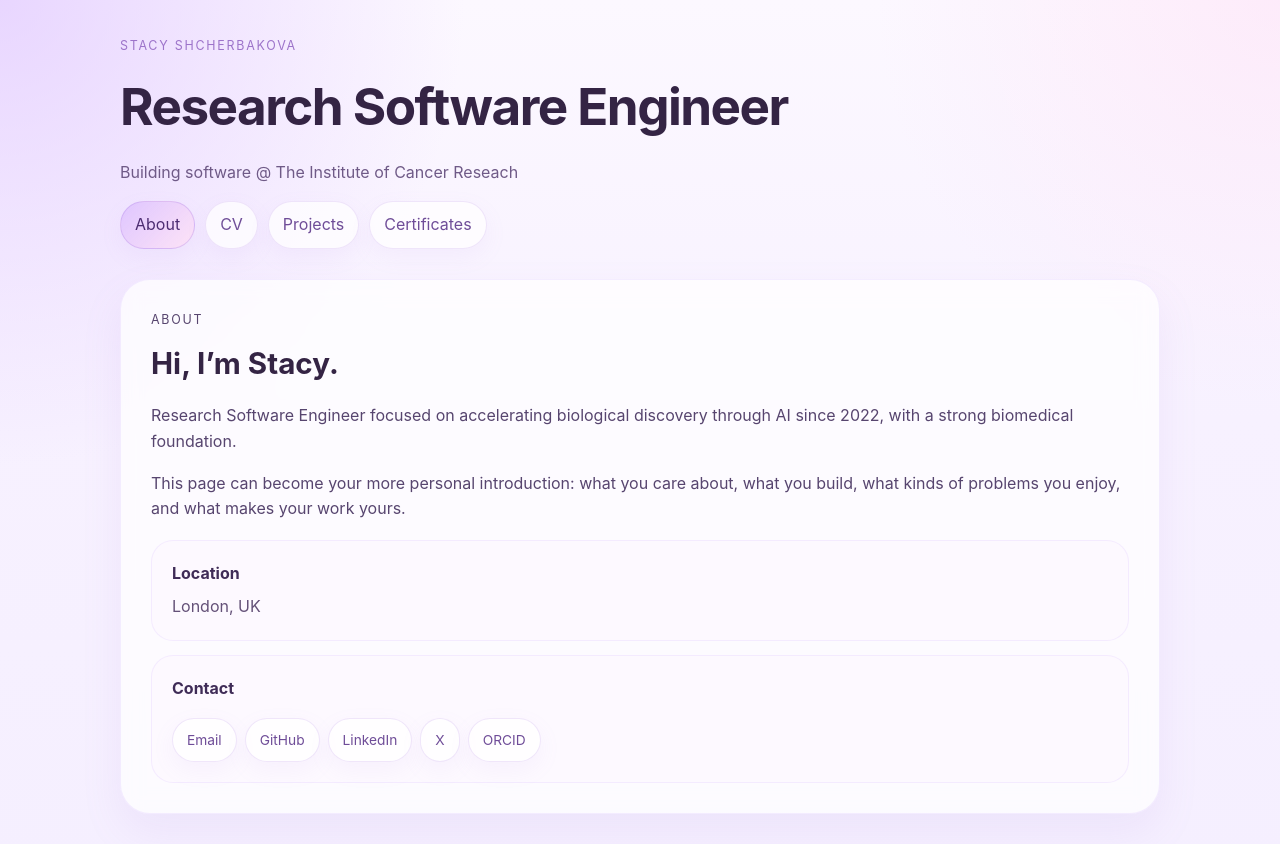
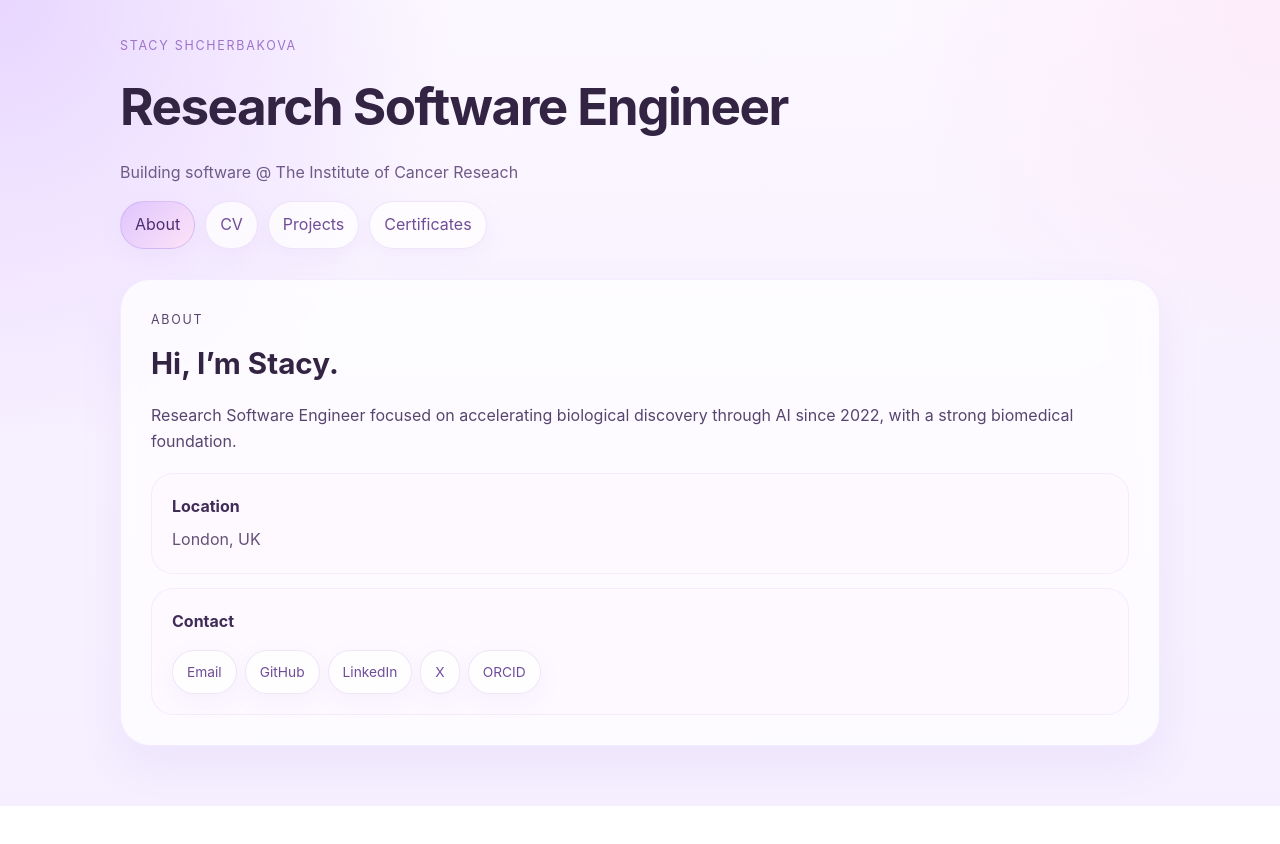
Before and after one commit to stacyshcherbakova/stacyshcherbakova.github.io, a React (Vite) app: page / in a window 1280 px wide. Shown: the top 844 px of the page. After the commit the page ends 806 px from the top, so only its background shows below. Built offline with nearby package versions, Linux system fonts and the light colour scheme.

Commit message:
fix: remove template placeholder text from About and Misc pages

```diff
--- a/src/pages/AboutPage.tsx
+++ b/src/pages/AboutPage.tsx
@@ -6,10 +6,6 @@ export function AboutPage() {
       <p className="eyebrow">About</p>
       <h2>Hi, I’m Stacy.</h2>
       <p>{site.intro}</p>
-      <p>
-        This page can become your more personal introduction: what you care about, what you build,
-        what kinds of problems you enjoy, and what makes your work yours.
-      </p>
 
       <div className="stack-list">
         <section className="item-card">
```
Also changed, not shown: src/pages/MiscPage.tsx (+0 -7 lines).
